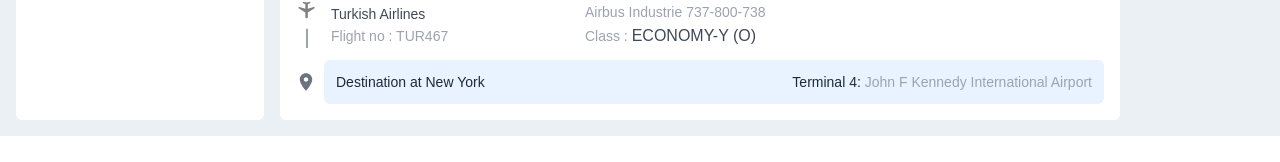
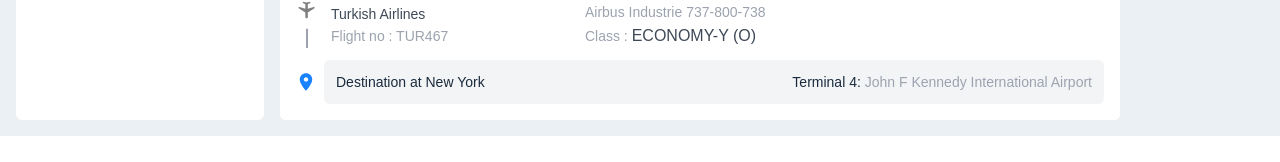
Before and after one commit to shaon07/sharetrip, a React (Vite) app: page / in a window 1280 px wide. Shown: the part 586-748 px from the top of the page. Built offline with nearby package versions, Linux system fonts and the light colour scheme; a web font is replaced by a local one.

Commit message:
[update] destination title

```diff
--- a/src/components/FlightDetailCard/index.tsx
+++ b/src/components/FlightDetailCard/index.tsx
@@ -30,7 +30,7 @@
       {layover?.at && (
         <>
           <FlightRoute
-            type="secondary"
+            type="primary"
             from={`Layover at ${layover?.at}: ${layover?.duration}`}
             to={
               <span>
@@ -51,7 +51,8 @@
 
       {destination?.to && (
         <FlightRoute
-          type="primary"
+          type="secondary"
+          isReached
           from={`Destination at ${destination?.to}`}
           to={
             <span>
--- a/src/components/FlightDetailCard/ui/FlightRoute.tsx
+++ b/src/components/FlightDetailCard/ui/FlightRoute.tsx
@@ -3,18 +3,21 @@
   DestinationTitleProps,
 } from "../views/DestinationTitle";
 
-type FlightRouteProps = DestinationTitleProps;
+type FlightRouteProps = DestinationTitleProps & {
+  isReached?: boolean;
+}
 
 export default function FlightRoute({
   to,
   from,
   type = "primary",
   className = "",
+  isReached = false,
 }: FlightRouteProps) {
   return (
     <div className={`${className} flex items-center gap-2 mt-3`}>
       <span>
-        <IoMdPin size={20} color="#6B7280" />
+        <IoMdPin size={20} color={isReached ? "#1882FF":"#6B7280"} />
       </span>
       <DestinationTitle type={type} from={from} to={to} />
     </div>
```
